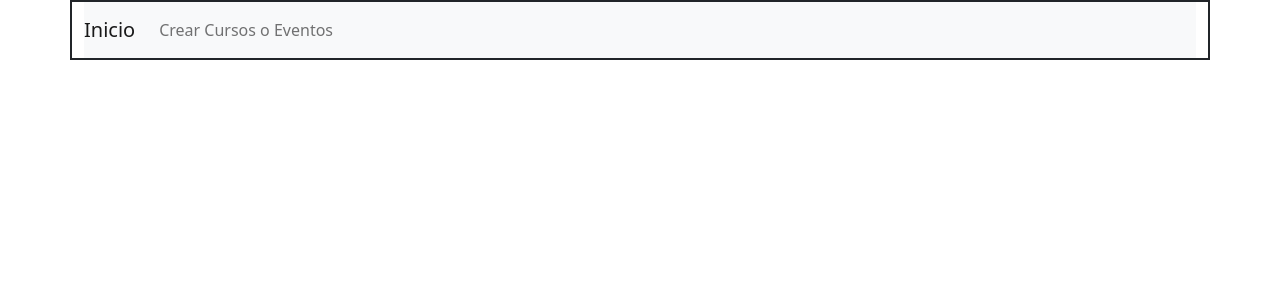
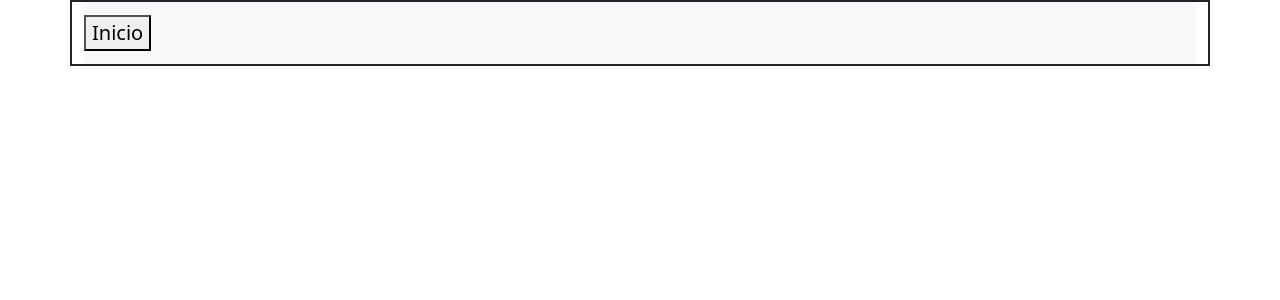
Before and after one commit to Exayfer12/cursosFISEI, an Angular app: page / in a window 1280 px wide. Shown: the top 300 px of the page. Built offline with nearby package versions, Linux system fonts and the light colour scheme.

Commit message:
cambios en el inicio

```diff
--- a/src/app/app.component.css
+++ b/src/app/app.component.css
@@ -0,0 +1,9 @@
+.navbar{
+    text-align: end;
+}
+
+.container{
+    margin:auto;
+    border-color: #333;
+    border: 2px solid;
+}
--- a/src/app/app.component.html
+++ b/src/app/app.component.html
@@ -1 +1,11 @@
-<app-header></app-header>
+<div class="container">
+    <nav class="navbar navbar-expand-lg navbar-light bg-light">
+        <a class="navbar-brand" [routerLink]="">
+          <button>
+            <span>Inicio</span>
+          </button>
+        </a>
+
+
+      </nav>
+  </div>
--- a/src/app/app.module.ts
+++ b/src/app/app.module.ts
@@ -1,5 +1,6 @@
 import { NgModule } from '@angular/core';
 import { BrowserModule } from '@angular/platform-browser';
+import { RouterModule } from '@angular/router';
 
 import { AppRoutingModule } from './app-routing.module';
 import { AppComponent } from './app.component';
@@ -15,7 +16,8 @@ import { CoreModule } from './core/core.module';
   imports: [
     BrowserModule,
     AppRoutingModule,
-    CoreModule
+    CoreModule,
+    RouterModule
   ],
   providers: [],
   bootstrap: [AppComponent]
```
